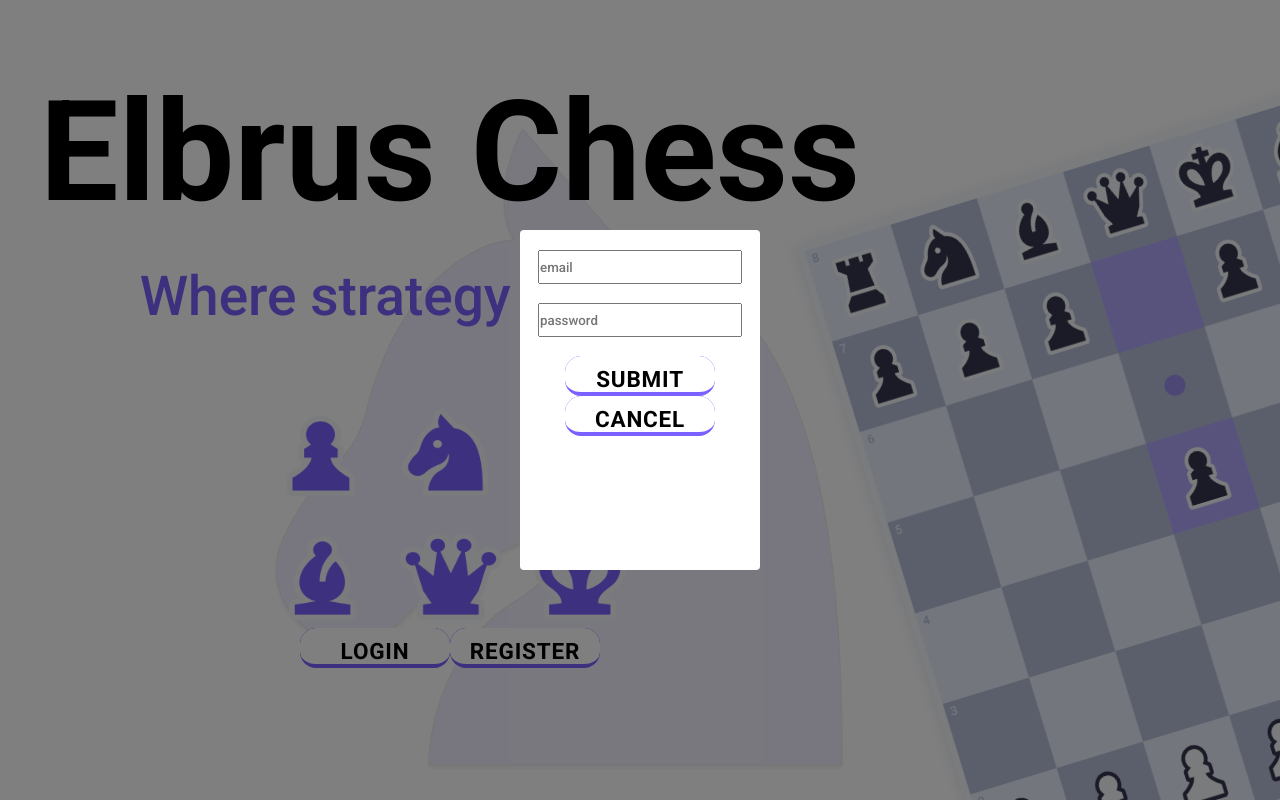
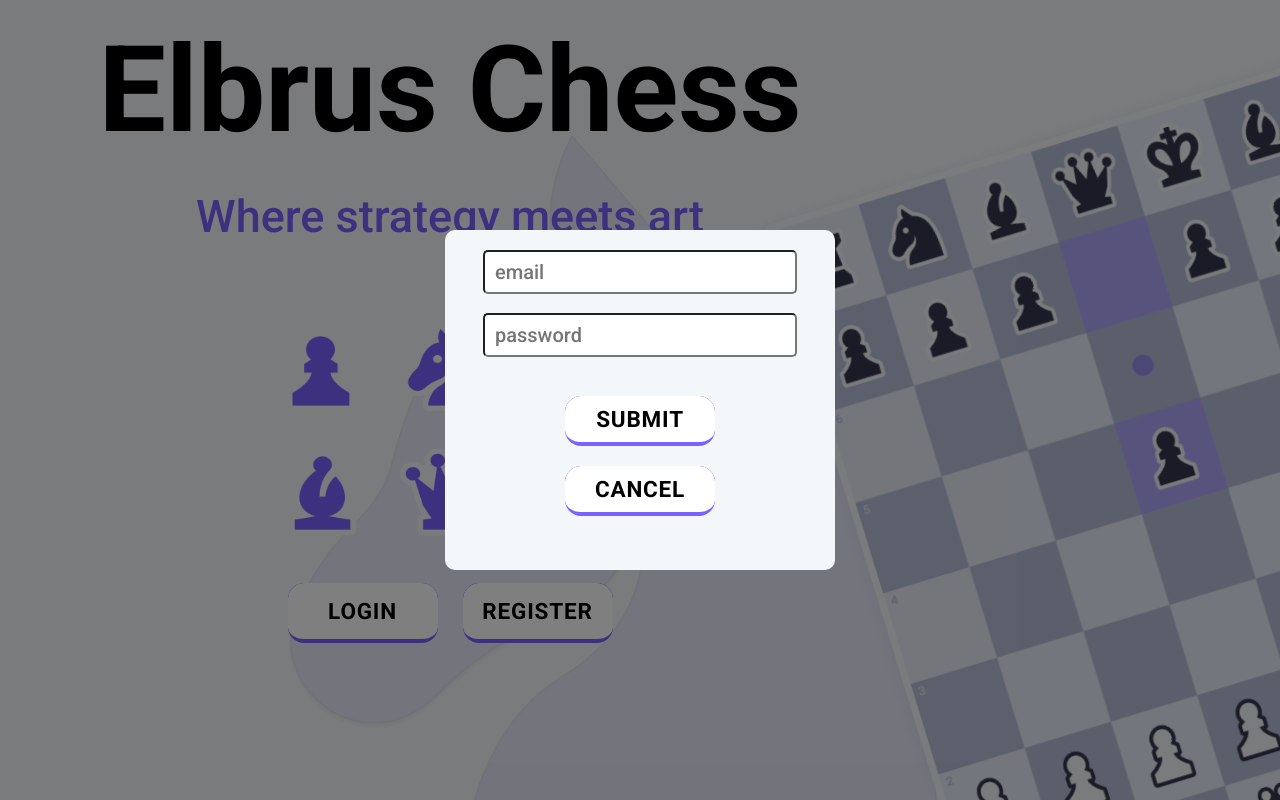
Before and after one commit to pprooxyy/chess-test, a React (Create React App) app in the folder client/: page / in a window 1280 px wide. Both pictures are taken after a click on the button "LOGIN". Built offline with nearby package versions, Linux system fonts and the light colour scheme.

Commit message:
отредактирован дизайн стартовой страницы и модальных окон авторизации

```diff
--- a/client/src/Components/StartPage/LoginModal/LoginModal.css
+++ b/client/src/Components/StartPage/LoginModal/LoginModal.css
@@ -1,4 +1,4 @@
-.modal-overlay {
+.modal-overlay-login {
   position: fixed;
   top: 0;
   left: 0;
@@ -11,12 +11,11 @@
   z-index: 9999;
 }
 
-.modal {
-  width: 200px;
+.modal-login {
+  width: 350px;
   height: 300px;
-
-  background-color: white;
-  border-radius: 4px;
+  background-color: #f4f7fa;
+  border-radius: 10px;
   padding: 20px;
 }
 
@@ -27,6 +26,16 @@ form {
 }
 
 input {
-  height: 30px;
-  width: 200px;
+  height: 40px;
+  width: 300px;
+  border-radius: 5px;
+  padding-left: 10px;
+  font-size: 20px;
 }
+
+.button-container {
+  display: flex;
+  flex-direction: column;
+  gap: 20px;
+  margin-top: 20px;
+}
--- a/client/src/Components/StartPage/LoginModal/LoginModal.tsx
+++ b/client/src/Components/StartPage/LoginModal/LoginModal.tsx
@@ -35,8 +35,8 @@ export default function RegisterModal({ setShowLoginModal }: loginModalProps) {
   };
 
   return (
-    <div className="modal-overlay">
-      <div className="modal">
+    <div className="modal-overlay-login">
+      <div className="modal-login">
         <form onSubmit={submitHandler}>
           <input
             type="email"
@@ -54,13 +54,15 @@ export default function RegisterModal({ setShowLoginModal }: loginModalProps) {
             placeholder="password"
           />
           <br />
-          <Button text="Submit" width="150px" height="40px" />
-          <Button
-            text="Cancel"
-            width="150px"
-            height="40px"
-            onClick={() => setShowLoginModal(false)}
-          />
+          <div className="button-container">
+            <Button text="Submit" width="150px" height="50px" />
+            <Button
+              text="Cancel"
+              width="150px"
+              height="50px"
+              onClick={() => setShowLoginModal(false)}
+            />
+          </div>
           {/* <button type="submit">Submit</button>
           <button onClick={() => setShowLoginModal(false)}>Cancel</button> */}
         </form>
--- a/client/src/Components/StartPage/RegisterModal/RegisterModal.css
+++ b/client/src/Components/StartPage/RegisterModal/RegisterModal.css
@@ -1,4 +1,4 @@
-.modal-overlay {
+.modal-overlay-register {
   position: fixed;
   top: 0;
   left: 0;
@@ -11,12 +11,11 @@
   z-index: 9999;
 }
 
-.modal {
-  width: 200px;
-  height: 300px;
-
-  background-color: white;
-  border-radius: 4px;
+.modal-register {
+  width: 350px;
+  height: 320px;
+  background-color: #f4f7fa;
+  border-radius: 10px;
   padding: 20px;
 }
 
@@ -27,6 +26,16 @@ form {
 }
 
 input {
-  height: 30px;
-  width: 200px;
+  height: 40px;
+  width: 300px;
+  border-radius: 5px;
+  padding-left: 10px;
+  font-size: 20px;
 }
+
+.button-container {
+  display: flex;
+  flex-direction: column;
+  gap: 20px;
+  margin-top: 20px;
+}
--- a/client/src/Components/StartPage/RegisterModal/RegisterModal.tsx
+++ b/client/src/Components/StartPage/RegisterModal/RegisterModal.tsx
@@ -39,8 +39,8 @@ export default function RegisterModal({
   };
 
   return (
-    <div className="modal-overlay">
-      <div className="modal">
+    <div className="modal-overlay-register">
+      <div className="modal-register">
         <form onSubmit={submitHandler}>
           <input
             type="text"
@@ -66,6 +66,7 @@ export default function RegisterModal({
             placeholder="password"
           />
           <br />
+          <div className="button-container">
             <Button text="Submit" width="150px" height="40px" />
             <Button
               text="Cancel"
@@ -73,6 +74,7 @@ export default function RegisterModal({
               height="40px"
               onClick={() => setShowRegisterModal(false)}
             />
+          </div>
           {/* <button type="submit">Submit</button>
           <button onClick={() => setShowRegisterModal(false)}>Cancel</button> */}
         </form>
--- a/client/src/Pages/StartPage/StartPage.css
+++ b/client/src/Pages/StartPage/StartPage.css
@@ -1,37 +1,45 @@
 #startPageContainer {
   position: relative; /* Added relative positioning */
   overflow: hidden;
+  z-index: 0;
   width: 100%; /* Added width to fit the container */
   height: 100vh; /* Set height to full viewport height */
-  /* background-image: url("../../../public/assets/startPage/bigKnightBG.png"); */
+  background-color: #f4f7fa;
 }
 
-#startPageLeftContainer {
+#startPageLeftSide {
   display: flex;
   flex-direction: column;
   align-items: center;
   width: 900px;
-  margin: 40px 0px;
+  margin: 0px;
+}
+
+#button-container {
+  display: flex;
+  gap: 25px;
 }
 
 #startPageKnightBG {
   position: absolute;
-  z-index: -1;
-  left: 190px;
-  top: 80px;
-  height: 700px;
+  z-index: -2;
+  left: 15%;
+  top: 10%;
+  height: 100vh;
 }
 
 #startPagePurplePieces {
   height: 220px;
   width: 360px;
   margin-top: 80px;
+  margin-bottom: 40px;
 }
 
 #startPageGameboard {
-  position: absolute;
-  top: 380px;
-  left: 1360px;
+  position: fixed;
+  z-index: -1;
+  top: 45vh;
+  left: 166vh;
   transform: translate(-50%, -50%); /* Center the image precisely */
   rotate: -17deg;
   max-width: 100%; /* Set max-width to prevent image overflow */
@@ -40,14 +48,14 @@
 }
 
 #startPageBigTitle {
-  font-size: 140px;
+  font-size: 120px;
   font-weight: 900;
   font-family: "Roboto", sans-serif;
-  /* margin: 0px 40px; */
+  margin-top: 20px;
 }
 
 #startPageSmallTitle {
-  font-size: 55px;
+  font-size: 45px;
   font-weight: 500;
   color: #7b61ff;
   font-family: "Roboto", sans-serif;
--- a/client/src/Pages/StartPage/StartPage.tsx
+++ b/client/src/Pages/StartPage/StartPage.tsx
@@ -10,7 +10,7 @@ export default function StartPage() {
   return (
     <>
       <div id="startPageContainer">
-        <div id="startPageLeftContainer">
+        <div id="startPageLeftSide">
           <h1 id="startPageBigTitle">Elbrus Chess</h1>
           <h3 id="startPageSmallTitle">Where strategy meets art</h3>
           <img
@@ -21,18 +21,20 @@ export default function StartPage() {
           <div>
             {/* <button onClick={() => setShowLoginModal(true)}>Login</button>
             <button onClick={() => setShowRegisterModal(true)}>Register</button> */}
+            <div id="button-container">
               <Button
                 text="Login"
                 width="150px"
-              height="40px"
+                height="60px"
                 onClick={() => setShowLoginModal(true)}
               />
               <Button
                 text="Register"
                 width="150px"
-              height="40px"
+                height="60px"
                 onClick={() => setShowRegisterModal(true)}
               />
+            </div>
           </div>
         </div>
 
```
Lines whose indentation alone changed are shown as unchanged.
